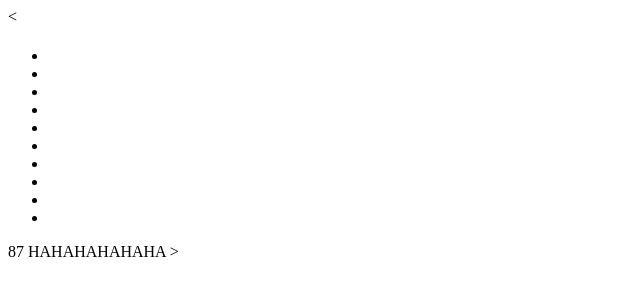
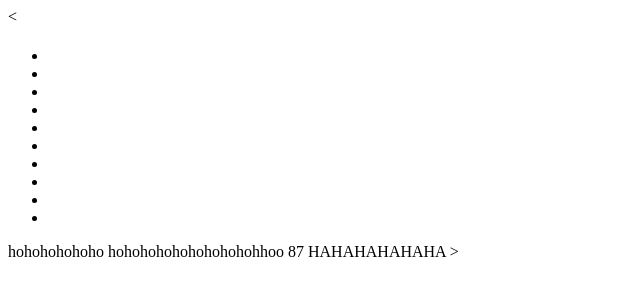
Before and after one commit to ian5438/ReadMe-practice, a plain HTML site: page index.html in a window 1280 px wide. Shown: the whole page, without its empty margins (0-640 px from the left). Drawn offline with Linux system fonts and the light colour scheme.

Commit message:
add again XD

```diff
--- a/index.html
+++ b/index.html
@@ -18,7 +18,8 @@
   <li></li>
   <li></li>
 </ul>
-
+hohohohohoho
+hohohohohohohohohohhoo
 87
 
 HAHAHAHAHAHA
```
